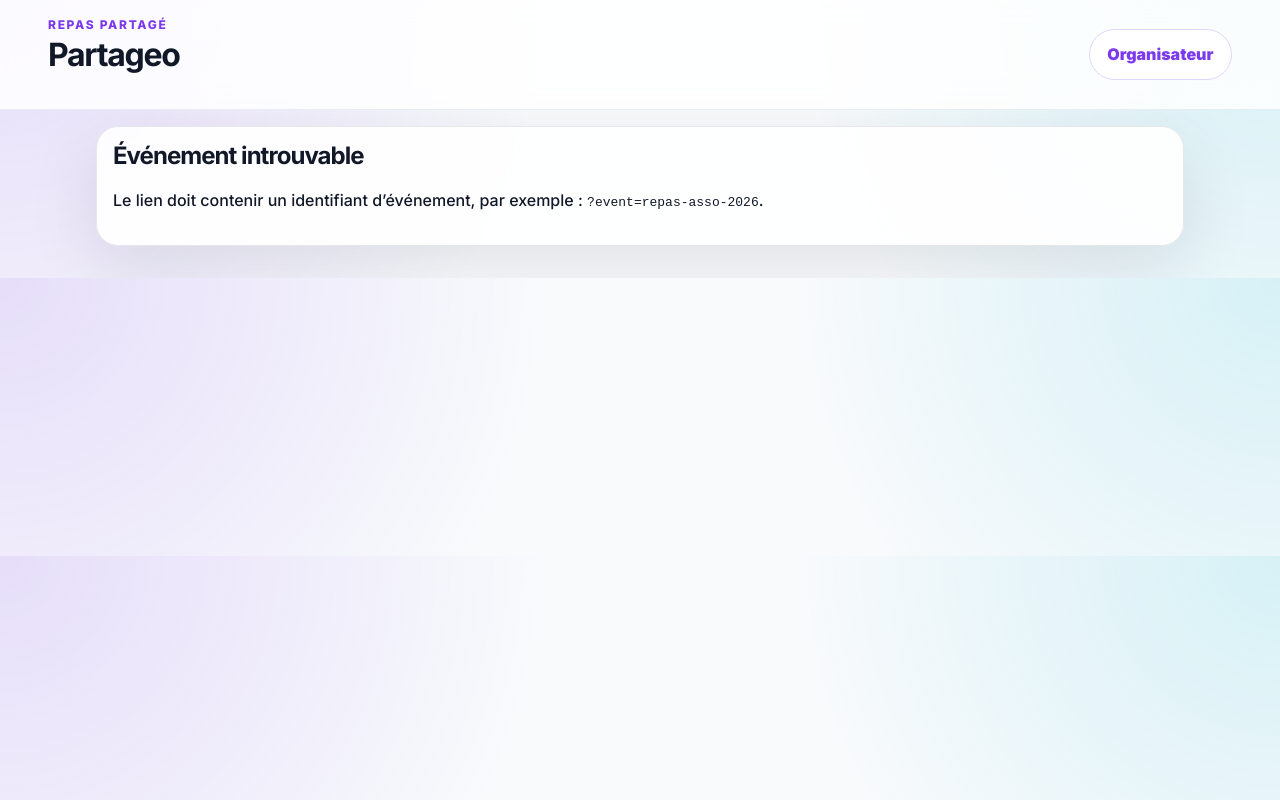
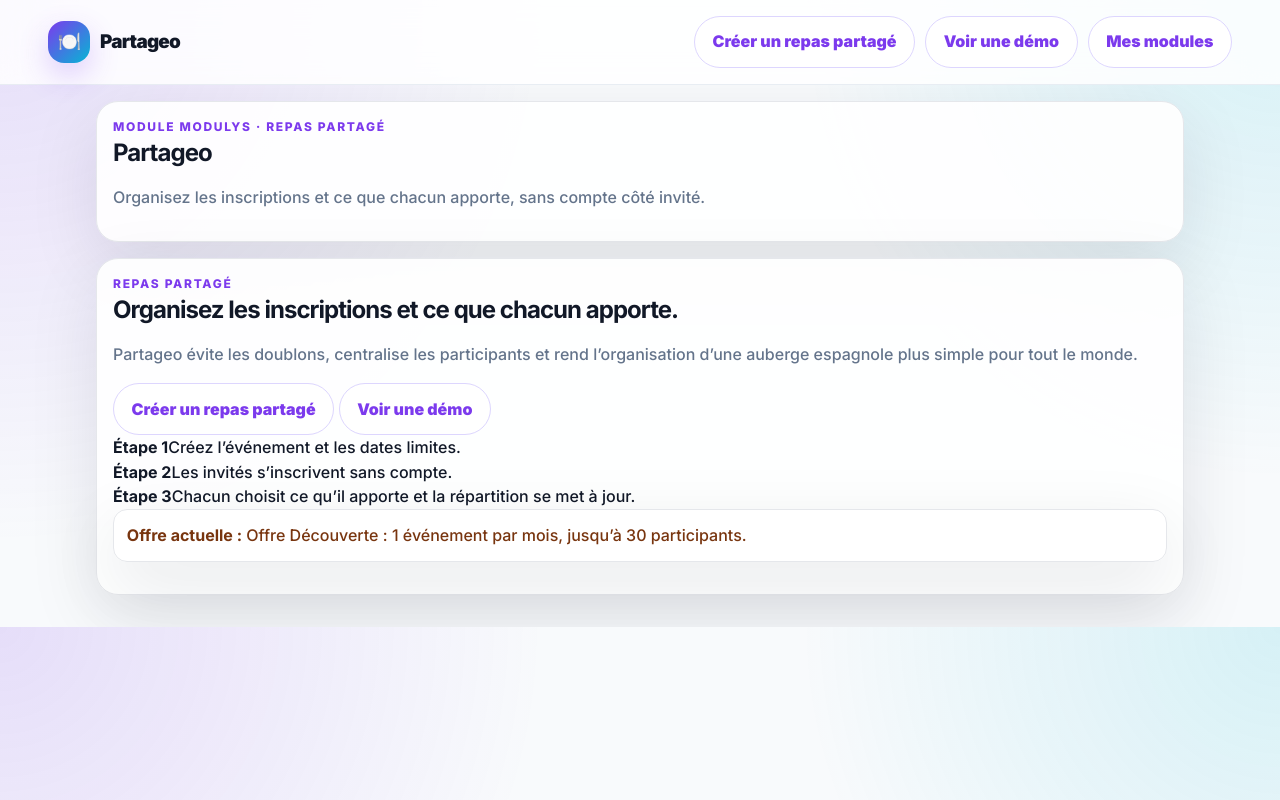
Before and after one commit to chriskito30-a11y/Partageo, a plain HTML site: page index.html in a window 1280 px wide. Drawn offline with Linux system fonts and the light colour scheme; no server answers.

Commit message:
Add files via upload

```diff
--- a/index.html
+++ b/index.html
@@ -6,25 +6,41 @@
   <link rel="preconnect" href="https://fonts.googleapis.com" />
   <link rel="preconnect" href="https://fonts.gstatic.com" crossorigin />
   <link href="https://fonts.googleapis.com/css2?family=Inter:wght@500;650;700;800;900&display=swap" rel="stylesheet" />
-  <title>Partageo</title>
+  <title>Partageo — Modulys</title>
+  <meta name="description" content="Partageo évite les doublons, centralise les participants et rend l’organisation d’une auberge espagnole plus simple pour tout le monde." />
   <link rel="stylesheet" href="assets/css/app.css" />
 </head>
 <body>
-  <header class="topbar">
-    <div>
-      <p class="eyebrow">Repas partagé</p>
-      <h1 id="eventTitle">Partageo</h1>
-      <p id="eventDescription" class="muted"></p>
+  <header class="topbar module-suite-topbar">
+    <a class="module-suite-brand" href="index.html"><span class="module-suite-mark">🍽️</span><span>Partageo</span></a>
+    <div class="module-suite-actions">
+      <a class="ghost" href="admin.html">Créer un repas partagé</a>
+      <a class="ghost" href="demo.html">Voir une démo</a>
+      <a class="ghost" href="https://www.modulys.top/mes-modules.html">Mes modules</a>
     </div>
-    <a class="ghost" href="admin.html">Organisateur</a>
   </header>
 
   <main class="shell">
+    <section class="card suite-public-heading">
+      <p class="eyebrow">Module Modulys · Repas partagé</p>
+      <h1 id="eventTitle">Partageo</h1>
+      <p id="eventDescription" class="muted">Organisez les inscriptions et ce que chacun apporte, sans compte côté invité.</p>
+    </section>
+
     <section id="loadingCard" class="card"><p>Chargement de l’événement…</p></section>
 
-    <section id="noEventCard" class="card hidden">
-      <h2>Événement introuvable</h2>
-      <p>Le lien doit contenir un identifiant d’événement, par exemple : <code>?event=repas-asso-2026</code>.</p>
+    <section id="noEventCard" class="card hidden suite-landing">
+      <p class="eyebrow">Repas partagé</p>
+      <h2>Organisez les inscriptions et ce que chacun apporte.</h2>
+      <p class="muted">Partageo évite les doublons, centralise les participants et rend l’organisation d’une auberge espagnole plus simple pour tout le monde.</p>
+      <div class="suite-actions">
+        <a class="ghost primary-soft" href="admin.html">Créer un repas partagé</a>
+        <a class="ghost" href="demo.html">Voir une démo</a>
+      </div>
+      <div class="suite-steps-grid">
+        <article><strong>Étape 1</strong><span>Créez l’événement et les dates limites.</span></article><article><strong>Étape 2</strong><span>Les invités s’inscrivent sans compte.</span></article><article><strong>Étape 3</strong><span>Chacun choisit ce qu’il apporte et la répartition se met à jour.</span></article>
+      </div>
+      <p class="notice soft"><strong>Offre actuelle :</strong> Offre Découverte : 1 événement par mois, jusqu’à 30 participants.</p>
     </section>
 
     <section id="eventCard" class="grid hidden">
```
Also changed, not shown: demo.html (added, +38 -0 lines).
